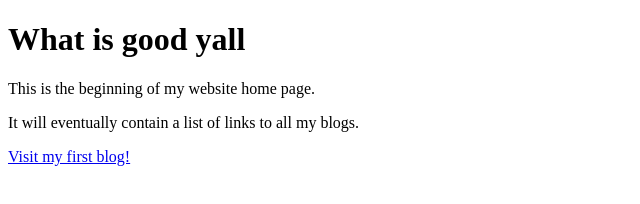
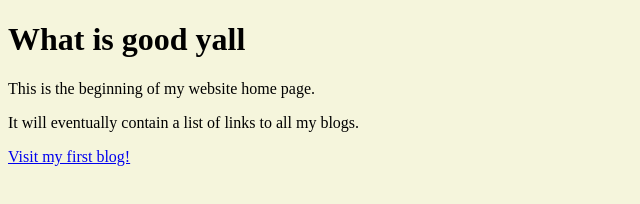
Before and after one commit to CCCoBBB/Bootcamp-Blog, a plain HTML site: page index.html in a window 1280 px wide. Shown: the whole page, without its empty margins (0-640 px from the left). Drawn offline with Linux system fonts and the light colour scheme.

Commit message:
added color from css

```diff
--- a/index.html
+++ b/index.html
@@ -3,6 +3,7 @@
   <head>
     <title>Caleb's Blog</title>
   <body>
+    <link href="../styles/main.css" rel="stylesheet" type="text/css" />
     <h1>What is good yall</h1>
     <p> This is the beginning of my website home page.</p>
     <p> It will eventually contain a list of links to all my blogs. </p>
```
